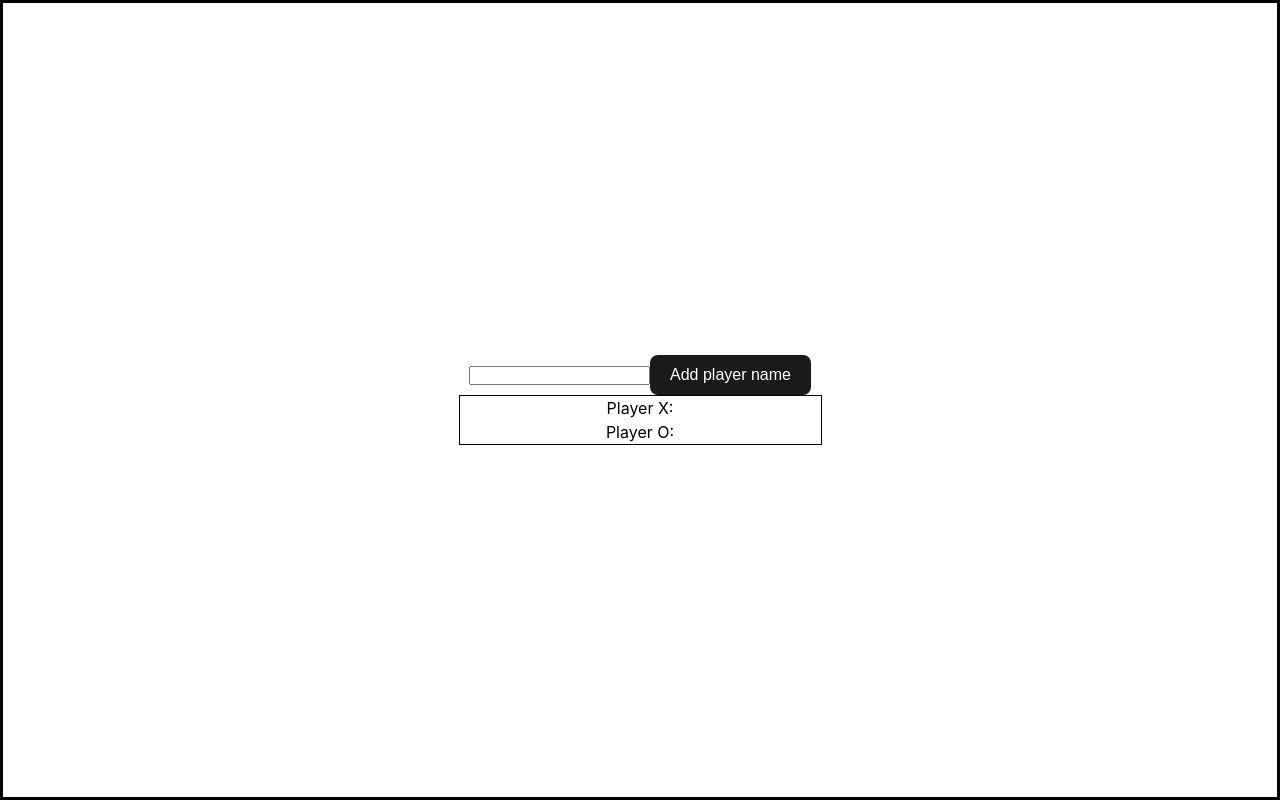
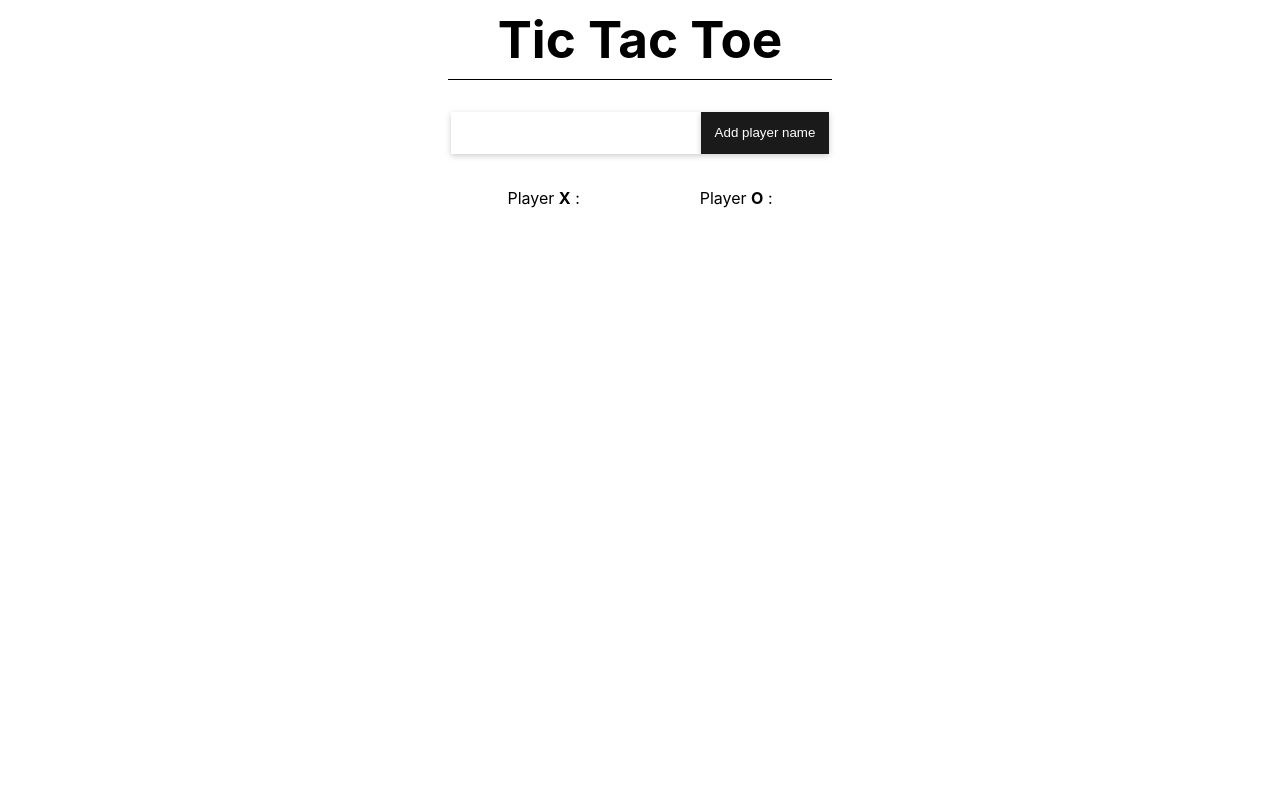
Before and after one commit to Niccar95/vue-tic-tac-toe-Niccar95, a Vue app: page / in a window 1280 px wide. Built offline with nearby package versions, Linux system fonts and the light colour scheme.

Commit message:
more styling

```diff
--- a/src/components/Grid.vue
+++ b/src/components/Grid.vue
@@ -16,6 +16,8 @@ const handleGrid = () => {
 };
 </script>
 <template>
-  <div @click="handleGrid">{{ props.symbol }}</div>
+  <div @click="handleGrid">
+    <img v-if="props.symbol" :src="props.symbol" alt="symbol" />
+  </div>
 </template>
 <style scoped></style>
--- a/src/components/Gridlist.vue
+++ b/src/components/Gridlist.vue
@@ -33,10 +33,17 @@ const checkForWin = (): boolean => {
     const grid3 = props.gridList[third];
 
     if (
-      (grid1.symbol === "X" && grid2.symbol === "X" && grid3.symbol === "X") ||
-      (grid1.symbol === "O" && grid2.symbol === "O" && grid3.symbol === "O")
+      (grid1.symbol === "/src/assets/x-solid.svg" &&
+        grid2.symbol === "/src/assets/x-solid.svg" &&
+        grid3.symbol === "/src/assets/x-solid.svg") ||
+      (grid1.symbol === "/src/assets/o-solid.svg" &&
+        grid2.symbol === "/src/assets/o-solid.svg" &&
+        grid3.symbol === "/src/assets/o-solid.svg")
     ) {
-      emit("handleWinner", grid1.symbol);
+      emit(
+        "handleWinner",
+        grid1.symbol === "/src/assets/x-solid.svg" ? "X" : "O"
+      );
       return true;
     }
   }
@@ -62,14 +69,23 @@ const checkForWin = (): boolean => {
   grid-template-columns: repeat(3, 1fr);
   grid-template-rows: repeat(3, 1fr);
   gap: 5px;
-  border: solid black 1px;
   height: 500px;
   width: 500px;
-  padding: 5px;
+  padding: 10px;
+  box-shadow: 0 4px 6px rgba(0, 0, 0, 0.2);
+  background: linear-gradient(to bottom right, #dd5746, #ffffff, #dd5746);
 
   div {
-    border: solid black 1px;
+    display: flex;
+    align-items: center;
+    justify-content: center;
     cursor: pointer;
+    box-shadow: 0 4px 6px rgba(0, 0, 0, 0.2);
+    background-color: white;
+  }
+
+  div:hover {
+    background-color: rgb(236, 236, 236);
   }
 }
 </style>
--- a/src/components/Players.vue
+++ b/src/components/Players.vue
@@ -24,4 +24,22 @@ const handleSubmit = () => {
   </form>
 </template>
 
-<style scoped></style>
+<style scoped>
+form {
+  padding: 2em;
+
+  input {
+    width: 250px;
+    border: none;
+    padding: 1em;
+    box-shadow: 0 2px 6px rgba(0, 0, 0, 0.2);
+    transition: border-color 0.3s, box-shadow 0.3s;
+  }
+
+  input:focus {
+    border-color: crimson;
+    box-shadow: 0 0 5px rgba(220, 20, 60, 0.5);
+    outline: none;
+  }
+}
+</style>
--- a/src/components/Tictactoe.vue
+++ b/src/components/Tictactoe.vue
@@ -80,15 +80,15 @@ const gridClick = (id: number, symbol: string) => {
 
     if (playerXState.value.start === 1) {
       if (countState.value % 2 === 1) {
-        symbol = "X";
+        symbol = "/src/assets/x-solid.svg";
       } else {
-        symbol = "O";
+        symbol = "/src/assets/o-solid.svg";
       }
     } else {
       if (countState.value % 2 === 1) {
-        symbol = "O";
+        symbol = "/src/assets/o-solid.svg";
       } else {
-        symbol = "X";
+        symbol = "/src/assets/x-solid.svg";
       }
     }
   }
@@ -114,10 +114,16 @@ const restartGame = () => {
 </script>
 
 <template>
-  <Players v-if="playerCount < 2" @addPlayer="addPlayers"></Players>
-  <div class="nameContainer">
-    <p>Player X: {{ playerXState.name }}</p>
-    <p>Player O: {{ playerOState.name }}</p>
+  <header>
+    <h1>Tic Tac Toe</h1>
+  </header>
+
+  <section id="nameContainer">
+    <Players v-if="playerCount < 2" @addPlayer="addPlayers"></Players>
+    <section id="nameDisplay">
+      <p>Player <b>X</b> : {{ playerXState.name }}</p>
+      <p>Player <b>O</b> : {{ playerOState.name }}</p>
+    </section>
 
     <section v-if="playerCount === 2">
       <p v-if="playerXState.start === 1">
@@ -127,42 +133,67 @@ const restartGame = () => {
         {{ playerOState.name + " " + "starts!" }}
       </p>
     </section>
-  </div>
-  <div class="boardContainer" v-if="playerCount === 2">
+  </section>
+
+  <section class="boardContainer" v-if="playerCount === 2">
     <Gridlist
       :gridList="boardState.gridList"
       @handleGrid="gridClick"
       @handleWinner="checkForWinner"
     ></Gridlist>
 
-    <div v-if="boardState.gridList.every((item) => item.checked) && !winner">
+    <section
+      v-if="boardState.gridList.every((item) => item.checked) && !winner"
+    >
       <p>No player won</p>
       <Clearboard
         :gridList="boardState.gridList"
         @handleRestart="restartGame"
       ></Clearboard>
-    </div>
+    </section>
 
-    <div v-else-if="winner">
+    <section v-else-if="winner">
       <p>{{ winningPlayer }}</p>
       <Clearboard
         :gridList="boardState.gridList"
         @handleRestart="restartGame"
       ></Clearboard>
-    </div>
-  </div>
+    </section>
+  </section>
 </template>
 
 <style scoped>
-.nameContainer {
-  border: solid black 1px;
+header {
+  position: fixed;
+  top: 0;
+  display: flex;
+  align-items: center;
+  justify-content: center;
   width: 30%;
+  height: 80px;
+  border-bottom: solid black 1px;
 }
+
+#nameContainer {
+  display: flex;
+  flex-direction: column;
+  justify-content: space-between;
+  margin-top: 80px;
+  width: 50%;
+  height: 80px;
+
+  #nameDisplay {
+    display: flex;
+    justify-content: center;
+    gap: 120px;
+  }
+}
+
 .boardContainer {
   display: flex;
-  justify-content: center;
+  flex-direction: column;
   align-items: center;
-  border: solid black 1px;
+  padding: 1em;
   width: 100%;
   height: 100%;
 }
--- a/src/components/clearBoard.vue
+++ b/src/components/clearBoard.vue
@@ -1,9 +1,6 @@
 <script setup lang="ts">
 import { ref } from "vue";
 import { IGrid } from "../models/IGrid";
-
-//skapa komponent för reset knapp
-//behöver bara props från Tictactoe.vue???
 
 interface IBoard {
   gridList: IGrid[];
@@ -22,8 +19,26 @@ const handleRestart = () => {
 const restartButton = ref<boolean>(false);
 </script>
 <template>
-  <button :showButton="restartButton" @click="handleRestart">
+  <button id="restartButton" :showButton="restartButton" @click="handleRestart">
     Restart game
   </button>
 </template>
-<style scoped></style>
+<style scoped>
+#restartButton {
+  border: solid black;
+  padding: 1em;
+  font-weight: 500;
+  background-color: #1a1a1a;
+  box-shadow: 0 2px 6px rgba(0, 0, 0, 0.2);
+  color: white;
+  cursor: pointer;
+  transition: border-color 0.25s;
+}
+button:hover {
+  border-color: crimson;
+}
+button:focus,
+button:focus-visible {
+  outline: 4px auto -webkit-focus-ring-color;
+}
+</style>
--- a/src/style.css
+++ b/src/style.css
@@ -18,13 +18,10 @@ body {
 #app {
   display: flex;
   flex-direction: column;
-  justify-content: center;
   align-items: center;
   height: 100%;
   width: 100%;
-  padding: 2rem;
   text-align: center;
-  border: solid black;
 }
 
 h1 {
@@ -33,20 +30,19 @@ h1 {
 }
 
 button {
-  border-radius: 8px;
-  border: 1px solid transparent;
-  padding: 0.6em 1.2em;
-  font-size: 1em;
+  border: none;
+  padding: 1em;
   font-weight: 500;
   background-color: #1a1a1a;
+  box-shadow: 0 2px 6px rgba(0, 0, 0, 0.2);
   color: white;
   cursor: pointer;
-  transition: border-color 0.25s;
+  transition: opacity 0.25s;
 }
 button:hover {
-  border-color: crimson;
+  opacity: 0.8;
 }
-button:focus,
-button:focus-visible {
-  outline: 4px auto -webkit-focus-ring-color;
+
+button:active {
+  box-shadow: 0 0 5px rgba(220, 20, 60, 0.5);
 }
```
Also changed, not shown: src/assets/o-solid.svg (added), src/assets/x-solid.svg (added).
